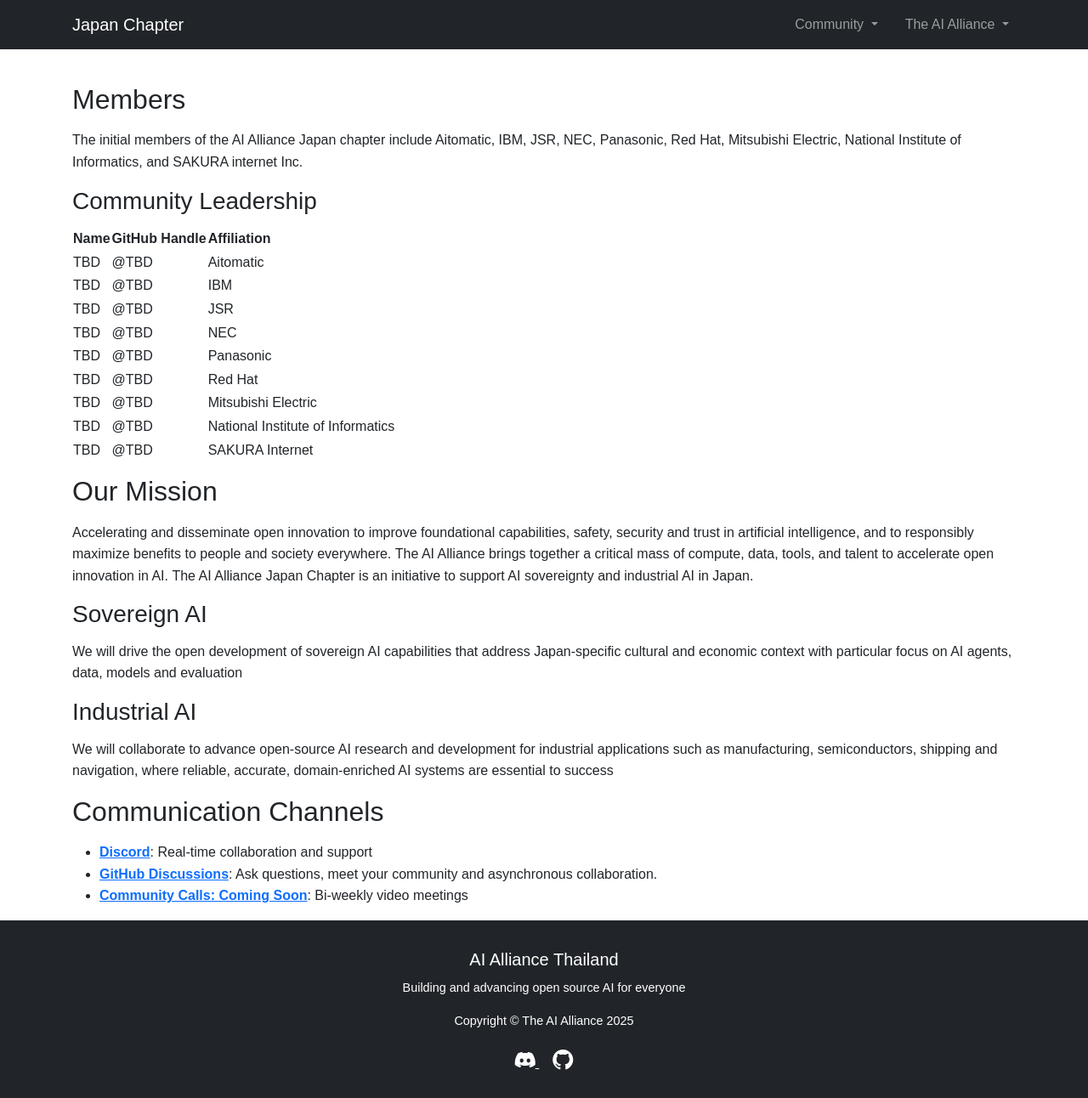
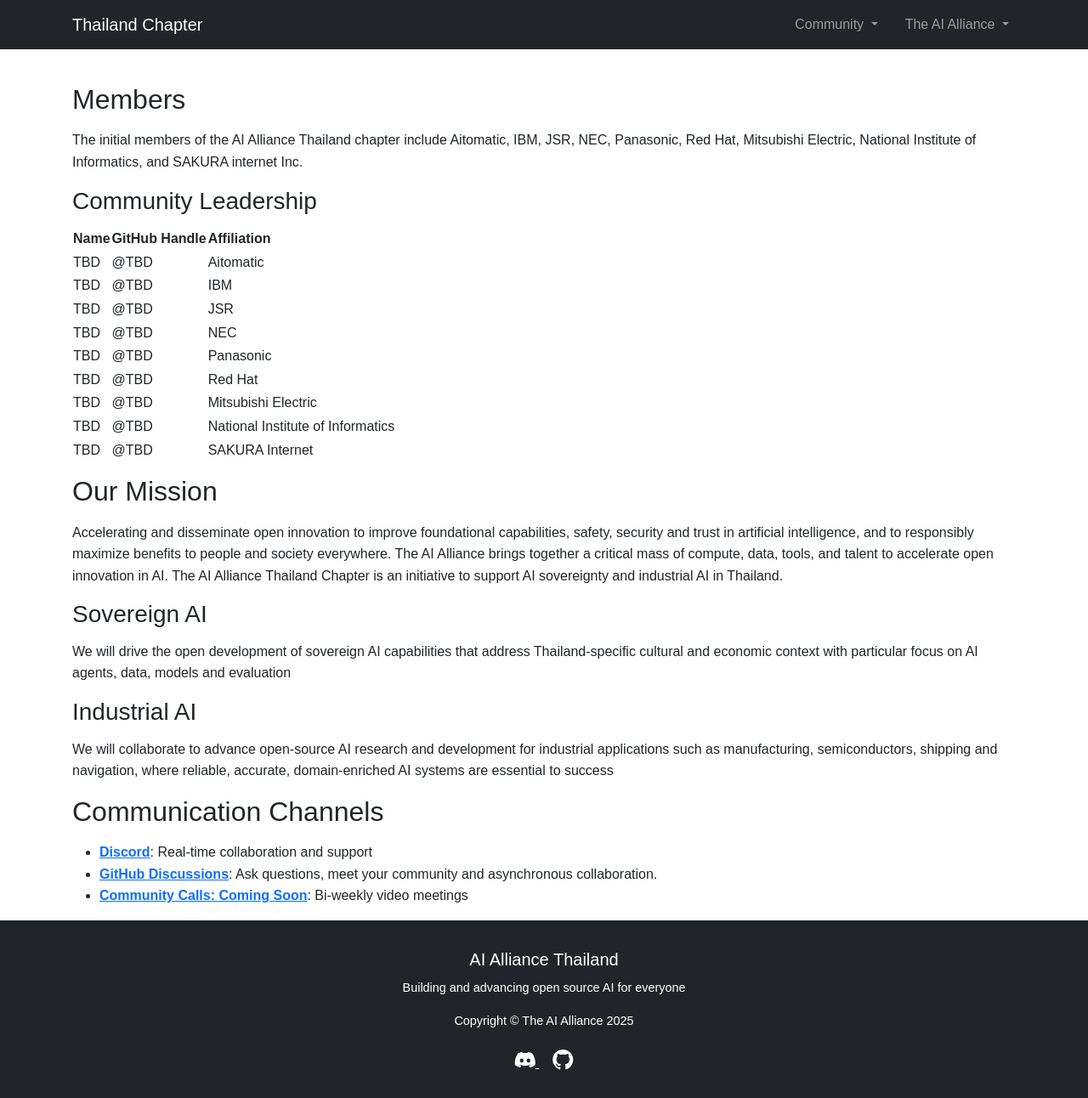
Before and after one commit to The-AI-Alliance/thailand, a Jekyll site: the page built from about/index.md, in a window 1280 px wide. Shown: the whole page at 85% size. Built offline with Jekyll 4.4.1, drawn with Linux system fonts in a browser that asks for light colours.

Commit message:
Changed "japan" to "thailand".
Signed-off-by: Dean Wampler <dean.wampler@ibm.com>

```diff
--- a/_includes/navbar.html
+++ b/_includes/navbar.html
@@ -1,6 +1,6 @@
 <nav class="navbar navbar-expand-lg navbar-dark bg-dark">
     <div class="container">
-        <a class="navbar-brand" href="{{ '/' | relative_url }}">Japan Chapter</a>
+        <a class="navbar-brand" href="{{ '/' | relative_url }}">Thailand Chapter</a>
         <button class="navbar-toggler" type="button" data-bs-toggle="collapse" data-bs-target="#navbarNav">
             <span class="navbar-toggler-icon"></span>
         </button>
--- a/about/index.md
+++ b/about/index.md
@@ -4,7 +4,7 @@
 ---
 
 ## Members
-The initial members of the AI Alliance Japan chapter include Aitomatic, IBM, JSR, NEC, Panasonic, Red Hat, Mitsubishi Electric, National Institute of Informatics, and SAKURA internet Inc.
+The initial members of the AI Alliance Thailand chapter include Aitomatic, IBM, JSR, NEC, Panasonic, Red Hat, Mitsubishi Electric, National Institute of Informatics, and SAKURA internet Inc.
 
 
 ### Community Leadership
@@ -23,15 +23,15 @@
 
 
 ## Our Mission
-Accelerating and disseminate open innovation to improve foundational capabilities, safety, security and trust in artificial intelligence, and to responsibly maximize benefits to people and society everywhere. The AI Alliance brings together a critical mass of compute, data, tools, and talent to accelerate open innovation in AI. The AI Alliance Japan Chapter is an initiative to support AI sovereignty and industrial AI in Japan.
+Accelerating and disseminate open innovation to improve foundational capabilities, safety, security and trust in artificial intelligence, and to responsibly maximize benefits to people and society everywhere. The AI Alliance brings together a critical mass of compute, data, tools, and talent to accelerate open innovation in AI. The AI Alliance Thailand Chapter is an initiative to support AI sovereignty and industrial AI in Thailand.
 
 ### Sovereign AI
-We will drive the open development of sovereign AI capabilities that address Japan-specific cultural and economic context with particular focus on AI agents, data, models and evaluation
+We will drive the open development of sovereign AI capabilities that address Thailand-specific cultural and economic context with particular focus on AI agents, data, models and evaluation
 
 ### Industrial AI
 We will collaborate to advance open-source AI research and development for industrial applications such as manufacturing, semiconductors, shipping and navigation, where reliable, accurate, domain-enriched AI systems are essential to success
 
 ## Communication Channels
 - **[Discord]({{ site.discord_link }})**: Real-time collaboration and support
-- **[GitHub Discussions](https://github.com/The-AI-Alliance/japan/discussions/)**: Ask questions, meet your community and asynchronous collaboration.
+- **[GitHub Discussions](https://github.com/The-AI-Alliance/thailand/discussions/)**: Ask questions, meet your community and asynchronous collaboration.
 - **[Community Calls: Coming Soon]()**: Bi-weekly video meetings
```
